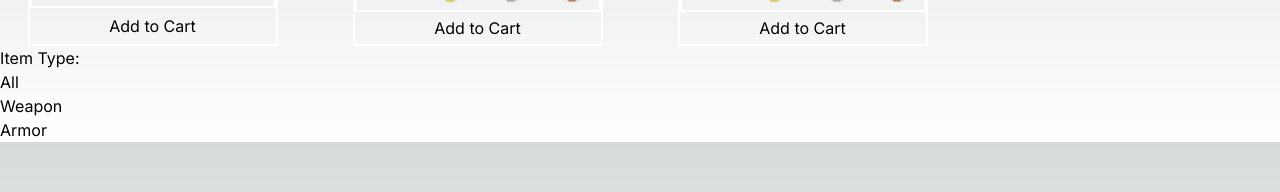
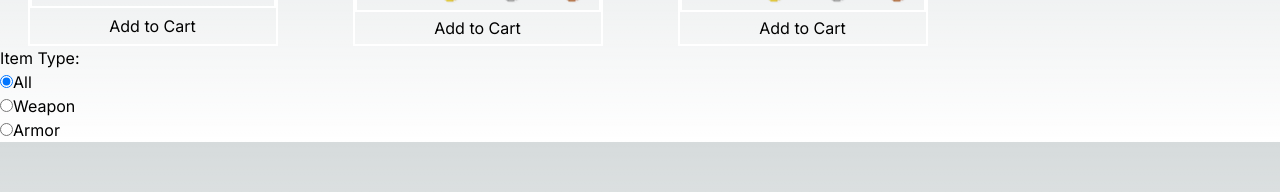
Before and after one commit to devin-hale/AuctionHouse, a Next.js app: page /shop in a window 1280 px wide. Shown: the part 256-448 px from the top of the page. Built offline with nearby package versions, Linux system fonts and the light colour scheme.

Commit message:
Created filter for item subtypes

```diff
--- a/src/app/components/deleteConfirmation.jsx
+++ b/src/app/components/deleteConfirmation.jsx
@@ -24,7 +24,7 @@ export const RemoveModal = ({ item, deleteConfirm, setDeleteConfirm }) => {
 
   return (
     <div className="bg-[rgba(0,0,0,.75)] fixed w-[100%] h-[100%] z-10">
-      <div className="bg-white rounded text-black w-fit h-fit p-1 flex flex-col items-center fixed inset-x-0 inset-y-0 m-auto">
+      <div className="w-fit h-fit fixed inset-x-0 inset-y-0 flex flex-col items-center p-1 m-auto text-black bg-white rounded">
         <p>Remove {item.item.name} from Cart?</p>
         <Image
           className="rounded m-auto w-[100px]"
@@ -34,7 +34,7 @@ export const RemoveModal = ({ item, deleteConfirm, setDeleteConfirm }) => {
           style={{ border: `2px solid ${itemColor(item.item)}` }}
           alt=""
         />
-        <div className="flex flex-row flex-nowrap justify-evenly">
+        <div className="flex-nowrap justify-evenly flex flex-row">
           <button
             type="button"
             onClick={() => {
@@ -48,7 +48,7 @@ export const RemoveModal = ({ item, deleteConfirm, setDeleteConfirm }) => {
           <button
             type="button"
             onClick={() => setDeleteConfirm(!deleteConfirm)}
-            className="border-gray-400 border-solid border-2 rounded p-1 text-[14px] cursor-pointer transition-all hover:transition-all hover:bg-gray-300"
+            className="border-gray-400 p-1 text-[14px] border-2 rounded cursor-pointer border-solid transition-all hover:transition-all hover:bg-gray-300"
           >
             Cancel
           </button>
--- a/src/app/components/productGrid.jsx
+++ b/src/app/components/productGrid.jsx
@@ -5,7 +5,7 @@ import { useSelector, useDispatch } from "react-redux";
 import { addProduct } from "./cartSlice";
 import { useRouter } from "next/navigation";
 
-export const ProductGrid = ({ typeFilter }) => {
+export const ProductGrid = ({ typeFilter, uniqueTypeFilter }) => {
   const cart = useSelector((state) => state.cart.value);
   const itemDB = itemData;
   const dispatch = useDispatch();
@@ -32,7 +32,14 @@ export const ProductGrid = ({ typeFilter }) => {
 
   const filterItems = () => {
     if (typeFilter === "All") return itemDB.items;
-    else return itemDB.items.filter((item) => item.itemtype === typeFilter);
+    else {
+      const filteredItems = itemDB.items.filter(
+        (item) => item.itemtype === typeFilter
+      );
+      if (uniqueTypeFilter === "All") return filteredItems;
+      else
+        return filteredItems.filter((item) => item.type === uniqueTypeFilter);
+    }
   };
 
   const ItemDiv = () =>
@@ -106,7 +113,7 @@ export const ProductGrid = ({ typeFilter }) => {
     });
 
   return (
-    <div className="grid grid-cols-1 gap-5 sm:grid-cols-2 md:grid-cols-3 lg:grid-cols-4  m-auto">
+    <div className="sm:grid-cols-2 md:grid-cols-3 lg:grid-cols-4 grid grid-cols-1 gap-5 m-auto">
       <ItemDiv />
     </div>
   );
--- a/src/app/globals.css
+++ b/src/app/globals.css
@@ -6,10 +6,6 @@ input::-webkit-outer-spin-button,
 input::-webkit-inner-spin-button {
   -webkit-appearance: none;
   margin: 0;
-}
-
-input[type=number] {
-  -moz-appearance: textfield;
 }
 
 :root {
--- a/src/app/shop/filter.jsx
+++ b/src/app/shop/filter.jsx
@@ -3,7 +3,12 @@ import { useEffect } from "react";
 import itemData from "./../../data.JSON";
 import { useState } from "react";
 
-export const Filters = ({ typeFilter, setTypeFilter }) => {
+export const Filters = ({
+  typeFilter,
+  setTypeFilter,
+  uniqueTypeFilter,
+  setUniqueTypeFilter,
+}) => {
   const itemDB = itemData;
 
   const itemTypeMap = itemDB.items.map((item) => item.itemtype);
@@ -18,14 +23,32 @@ export const Filters = ({ typeFilter, setTypeFilter }) => {
       .map((itm) => itm.type)
       .filter((it, index, arr) => arr.indexOf(it) === index)
       .map((slottype) => {
-        return <div key={slottype}>{slottype}</div>;
+        return (
+          <div key={slottype}>
+            <input
+              type="radio"
+              checked={uniqueTypeFilter === slottype}
+              onClick={() => setUniqueTypeFilter(slottype)}
+              name="uniqueTypeFilter"
+              id={slottype}
+            ></input>
+            <label for={slottype}>{slottype}</label>
+          </div>
+        );
       });
 
   const ItemTypeMap = () =>
     uniqueItemTypes.map((type) => {
       return (
         <div key={type}>
-          <p onClick={() => setTypeFilter(type)}>{type}</p>
+          <input
+            type="radio"
+            id={type}
+            name="itemTypeFilter"
+            checked={typeFilter === type}
+            onClick={() => setTypeFilter(type)}
+          ></input>
+          <label for={type}>{type}</label>
         </div>
       );
     });
@@ -34,11 +57,34 @@ export const Filters = ({ typeFilter, setTypeFilter }) => {
     <div>
       <div>
         <p>Item Type:</p>
-        <div>
-          <p onClick={() => setTypeFilter("All")}>All</p>
+        <div key="All">
+          <input
+            type="radio"
+            id="All"
+            name="itemTypeFilter"
+            checked={typeFilter === "All"}
+            onClick={() => {
+              setTypeFilter("All");
+              setUniqueTypeFilter("All");
+            }}
+          ></input>
+          <label for="All">All</label>
         </div>
         <ItemTypeMap />
-        {typeFilter === "All" ? null : <UniqueTypeMap />}
+        {typeFilter !== "All" && (
+          <div key="All">
+            <p>{typeFilter} Type:</p>
+            <input
+              type="radio"
+              checked={uniqueTypeFilter === "All"}
+              onClick={() => setUniqueTypeFilter("All")}
+              key="All"
+              name="uniqueTypeFilter"
+            ></input>
+            <label for="All">All</label>
+            <UniqueTypeMap />
+          </div>
+        )}
       </div>
     </div>
   );
--- a/src/app/shop/page.jsx
+++ b/src/app/shop/page.jsx
@@ -6,11 +6,20 @@ import { useState } from "react";
 
 const ShoppingPage = () => {
   const [typeFilter, setTypeFilter] = useState("All");
+  const [uniqueTypeFilter, setUniqueTypeFilter] = useState("All");
   return (
     <>
       <p>This is the shop page.</p>
-      <ProductGrid typeFilter={typeFilter} />
-      <Filters typeFilter={typeFilter} setTypeFilter={setTypeFilter} />
+      <ProductGrid
+        typeFilter={typeFilter}
+        uniqueTypeFilter={uniqueTypeFilter}
+      />
+      <Filters
+        typeFilter={typeFilter}
+        setTypeFilter={setTypeFilter}
+        uniqueTypeFilter={uniqueTypeFilter}
+        setUniqueTypeFilter={setUniqueTypeFilter}
+      />
     </>
   );
 };
```
